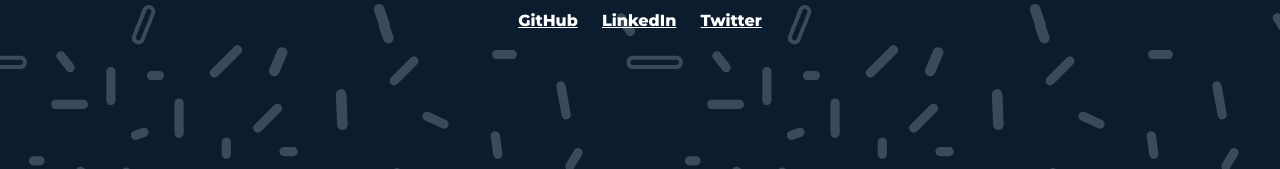
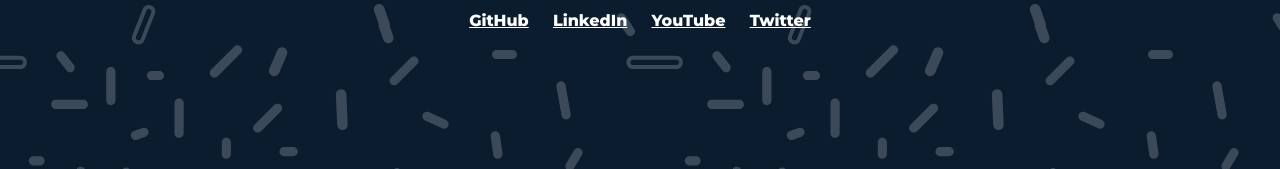
Before and after one commit to HackMakeDo/hackmakedo.github.io, a plain HTML site: page index.html in a window 1280 px wide. Shown: the part 631-800 px from the top of the page. Drawn offline with Linux system fonts and the light colour scheme.

Commit message:
Adds in YouTube link

```diff
--- a/index.html
+++ b/index.html
@@ -29,6 +29,7 @@
         <div>
             <a href="https://github.com/warrenbuckley" target="_blank">GitHub</a>
             <a href="https://linkedin.com/in/warrenbuckley" target="_blank">LinkedIn</a>
+            <a href="https://youtube.com/warrenbuckley" target="_blank">YouTube</a>
             <a href="https://twitter.com/warrenbuckley" target="_blank">Twitter</a>
         </div>
     </section>
```
